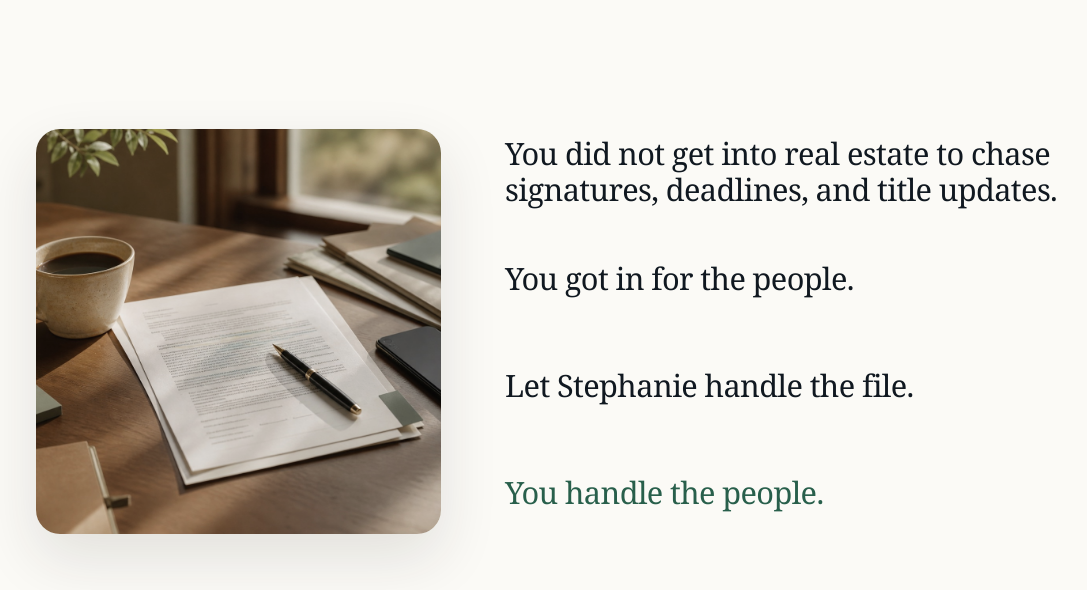
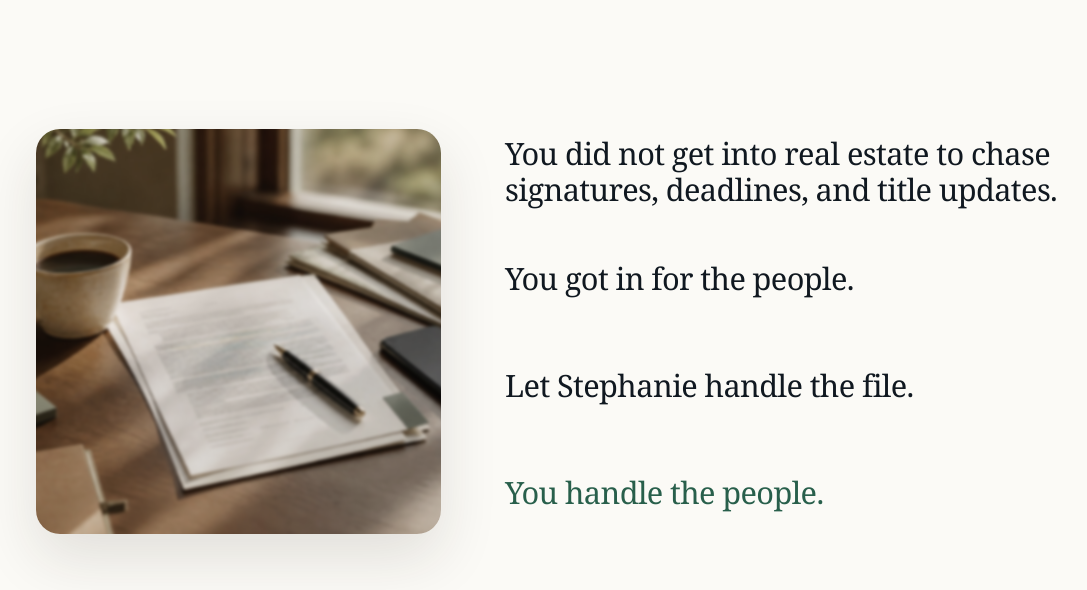
Before and after one commit to spak2005/tc_experiment, a Next.js app: page / in a window 1280 px wide. Shown: the part 5740-6330 px from the top of the page, without its empty margins (78-1165 px from the left). Built offline with nearby package versions, Linux system fonts and the light colour scheme; no server answers.

Commit message:
Match promise image blur to handle cards

```diff
--- a/src/app/globals.css
+++ b/src/app/globals.css
@@ -581,14 +581,19 @@ img {
   max-width: 1180px;
 }
 
-.promise-section img {
+.promise-image-frame {
   aspect-ratio: 1 / 1;
   border-radius: 24px;
   box-shadow: 0 24px 58px rgba(44, 35, 24, 0.12);
+  overflow: hidden;
+}
+
+.promise-image-frame img {
   display: block;
-  filter: saturate(0.88) contrast(0.96);
+  filter: blur(1.8px) saturate(0.82) contrast(0.96);
   height: 100%;
   object-fit: cover;
+  transform: scale(1.03);
   width: 100%;
 }
 
@@ -734,7 +739,7 @@ img {
     grid-template-columns: 1fr;
   }
 
-  .promise-section img {
+  .promise-image-frame {
     aspect-ratio: 1.35 / 1;
   }
 
--- a/src/app/page.tsx
+++ b/src/app/page.tsx
@@ -244,6 +244,7 @@ export default async function Home() {
       </section>
 
       <section className="landing-section promise-section">
+        <div className="promise-image-frame">
           <img
             src="/landing/coffee-contract.jpg"
             alt="Coffee beside a marked residential contract."
@@ -251,6 +252,7 @@ export default async function Home() {
             loading="lazy"
             width="1536"
           />
+        </div>
         <div className="promise-copy">
           <p className="promise-line">
             You did not get into real estate to chase signatures, deadlines,
```
Lines whose indentation alone changed are shown as unchanged.
